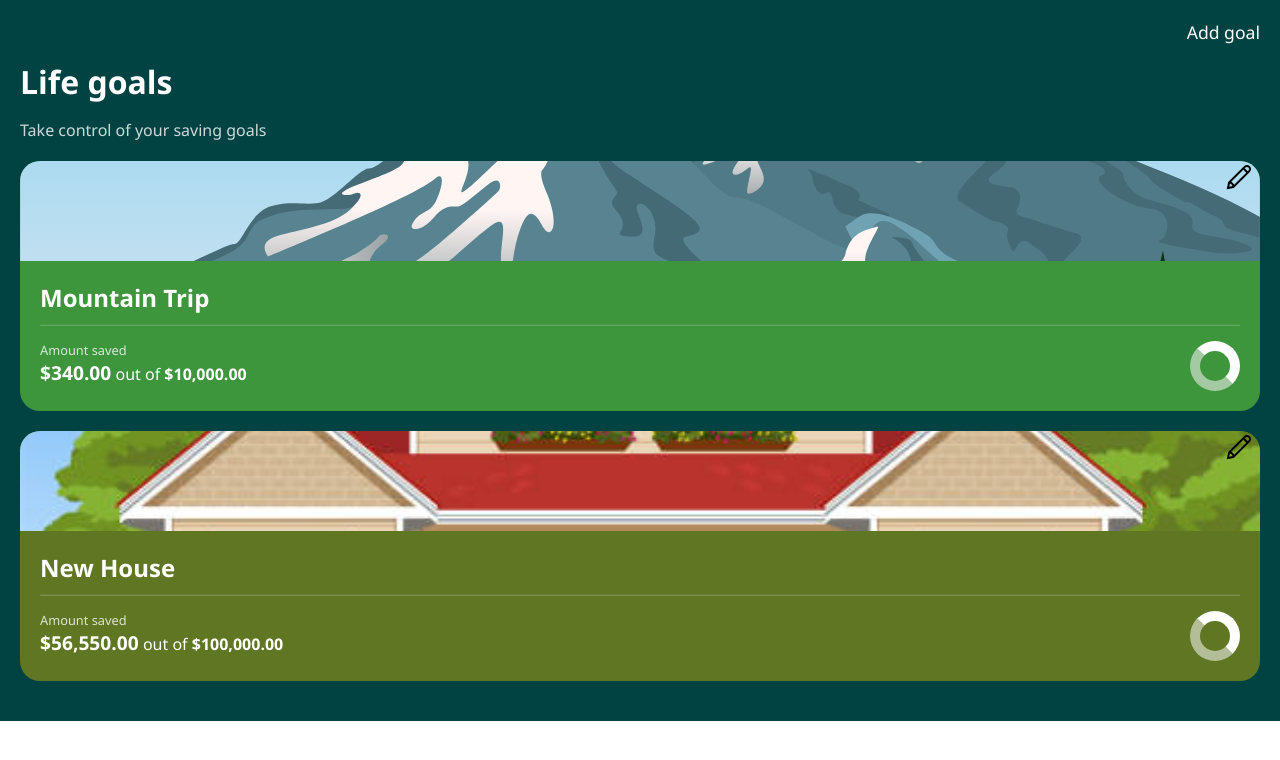
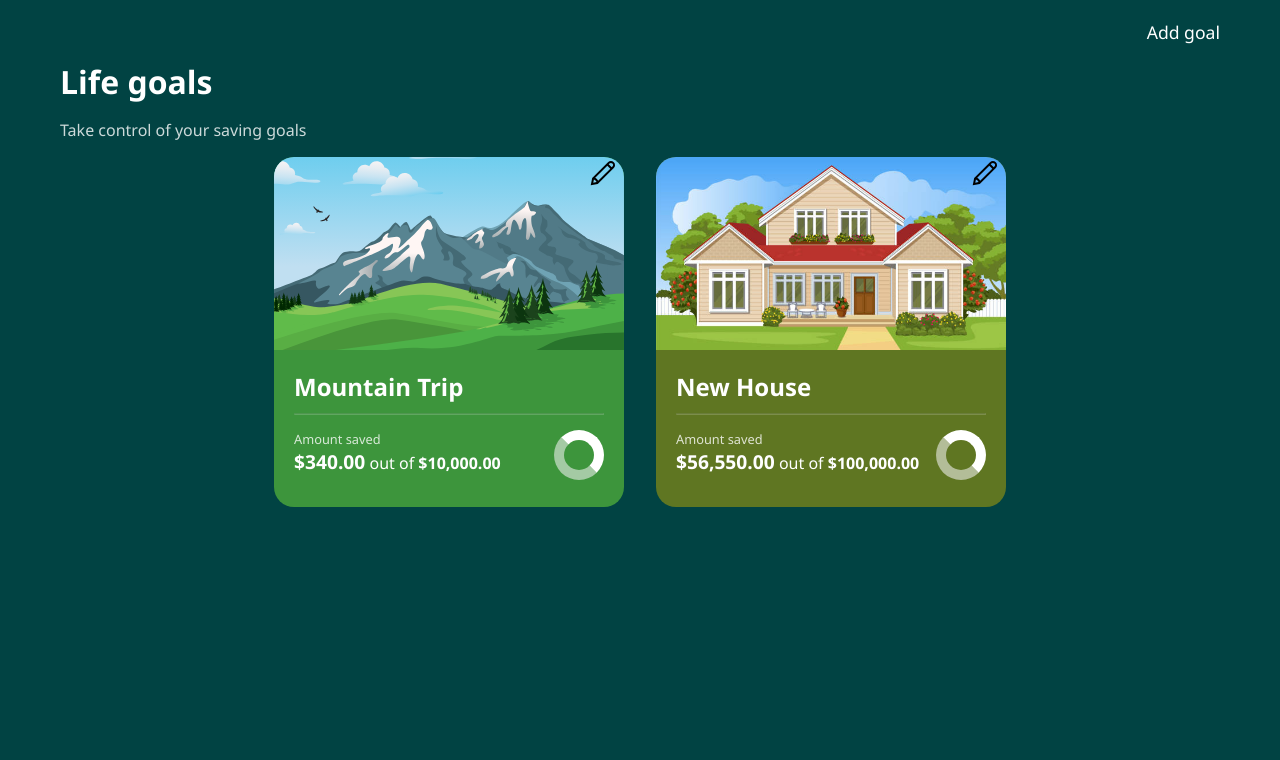
Before and after one commit to Abhijeet-Anand-01/Life-goals, an Angular app: page /dashboard in a window 1280 px wide. Shown: the top 760 px of the page. Built offline with nearby package versions, Linux system fonts and the light colour scheme.

Commit message:
Minor design modification

```diff
--- a/src/app/dashboard/dashboard.component.css
+++ b/src/app/dashboard/dashboard.component.css
@@ -13,8 +13,8 @@
 }
 
 .home .add-goal a {
-    text-decoration: none;
-    color: #ffffff;
+  text-decoration: none;
+  color: #ffffff;
 }
 
 .home .goals-heading {
@@ -23,5 +23,13 @@
 }
 
 .home .goal-title {
-    opacity: 0.8;
+  opacity: 0.8;
 }
+
+@media only screen and (min-width: 500px) {
+  .home .goal-cards {
+    display: flex;
+    flex-wrap: wrap;
+    justify-content: center;
+  }
+}
--- a/src/app/dashboard/dashboard.component.html
+++ b/src/app/dashboard/dashboard.component.html
@@ -2,7 +2,9 @@
     <p class="add-goal"><a routerLink="/goals">Add goal</a></p>
     <h1 class="goals-heading">Life goals</h1>
     <p class="goal-title">Take control of your saving goals</p>
-    <ng-container *ngFor="let goal of goals;">
-        <app-goals-card [goal]="goal" [img]="getGoalImg(goal)" [bgColor]="getGoalBgColor(goal)"></app-goals-card>
-    </ng-container>
+    <div class="goal-cards">
+        <ng-container *ngFor="let goal of goals;">
+            <app-goals-card [goal]="goal" [img]="getGoalImg(goal)" [bgColor]="getGoalBgColor(goal)"></app-goals-card>
+        </ng-container>
+    </div>
 </div>
--- a/src/app/goal-details/goal-details.component.css
+++ b/src/app/goal-details/goal-details.component.css
@@ -1,6 +1,5 @@
 .goal-details {
     background-color: #014343;
-    width: 100vw;
     height: 100vh;
     color: #ffffff;
     padding: 20px;
@@ -11,10 +10,10 @@
   margin-top: 30px;
 }
 .goal-details .card-body {
-    background-color: #008393;
-    color: #ffffff;
-    margin: 40px 0;
-    border-radius: 20px;
+  color: #ffffff;
+  margin: 40px auto;
+  border-radius: 20px;
+  max-width: 400px;
   }
 
   .goal-details .card-body .card-img {
@@ -88,4 +87,9 @@
     left: 50%;
     top: 50%;
     transform: translate(-50%, -50%);
+    transition: all 1s;
   }
+
+  .goal-details .save-btn img:hover {
+    width: 50px;
+  }
--- a/src/app/goal/goal.component.css
+++ b/src/app/goal/goal.component.css
@@ -1,11 +1,11 @@
 .container {
   background-color: #014343;
-  width: 100vw;
   height: 100vh;
   color: #ffffff;
 }
 
 .container .top-section .back-arrow {
+  cursor: pointer;
   margin: 20px;
   width: 16px;
 }
@@ -72,6 +72,7 @@
 }
 
 .container .goals-container .common-goals .common-goal-container .common-goal {
+  cursor: pointer;
   position: relative;
   width: 150px;
   height: 150px;
@@ -108,6 +109,7 @@
 }
 
 .container .goals-container .other-goals .other-goal-container .other-goal {
+  cursor: pointer;
   display: flex;
   align-items: center;
 }
--- a/src/app/goal/goal.component.html
+++ b/src/app/goal/goal.component.html
@@ -29,9 +29,8 @@
             <ng-container *ngFor="let otherGoal of goalTypes.otherGoals">
                 <ng-container *ngIf="otherGoal.title.toLowerCase().trim().indexOf(searchGoal.toLowerCase().trim())>=0">
                     <div class="other-goal-container">
-                        <div class="other-goal">
-                            <img src="{{ otherGoal.image }}" alt="Image not loaded"
-                                [routerLink]="['/goal-details', otherGoal.id]">
+                        <div class="other-goal" [routerLink]="['/goal-details', otherGoal.id]">
+                            <img src="{{ otherGoal.image }}" alt="Image not loaded">
                             <div class="other-goal-details">
                                 <h3>{{ otherGoal.title }}</h3>
                                 <p>{{ otherGoal.goalTitle }}</p>
--- a/src/app/shared/goals-card/goals-card.component.css
+++ b/src/app/shared/goals-card/goals-card.component.css
@@ -1,9 +1,10 @@
 .card-body {
   background-color: #008393;
   color: #ffffff;
-  margin: 20px 0;
+  margin: 20px auto;
   border-radius: 20px;
   height: 250px;
+  width: 350px;
 }
 
 .card-body .card-img {
@@ -13,6 +14,7 @@
 }
 
 .card-body .card-img .edit-icon {
+  cursor: pointer;
   position: absolute;
   right: 5px;
   transition: all 1s;
@@ -73,3 +75,22 @@
   width: 50px;
   height: 50px;
 }
+
+@media only screen and (min-width: 500px) {
+  .card-body {
+    height: 350px;
+    margin: 16px;
+  }
+
+  .card-body .card-img {
+    height: 55%;
+  }
+
+  .card-body .card-content {
+    height: 45%;
+  }
+
+  .card-body:hover .card-img .edit-icon {
+    top: 30%;
+  }
+}
--- a/src/styles.css
+++ b/src/styles.css
@@ -1,9 +1,12 @@
 * {
-    margin: 0;
-    box-sizing: border-box;
-    font-family: "Segoe UI", Tahoma, Geneva, Verdana, sans-serif;
+  margin: 0;
+  box-sizing: border-box;
+  font-family: "Segoe UI", Tahoma, Geneva, Verdana, sans-serif;
 }
-body{
+body {
   width: 100vw;
   height: 100vh;
+  background-color: #014343;
+  max-width: 1200px;
+  margin: auto;
 }
```
